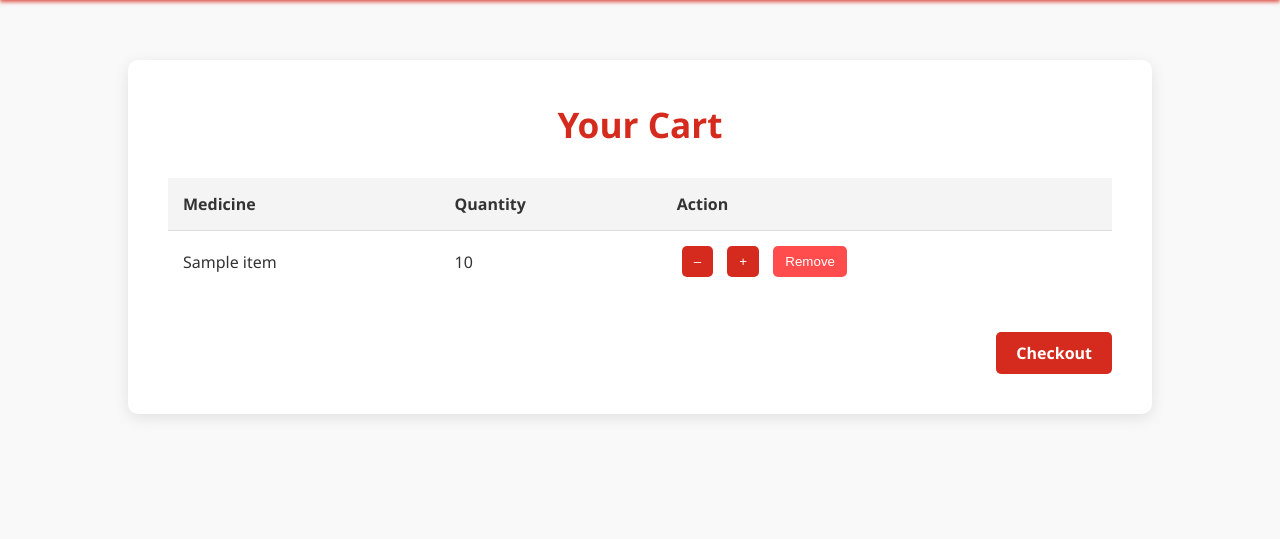
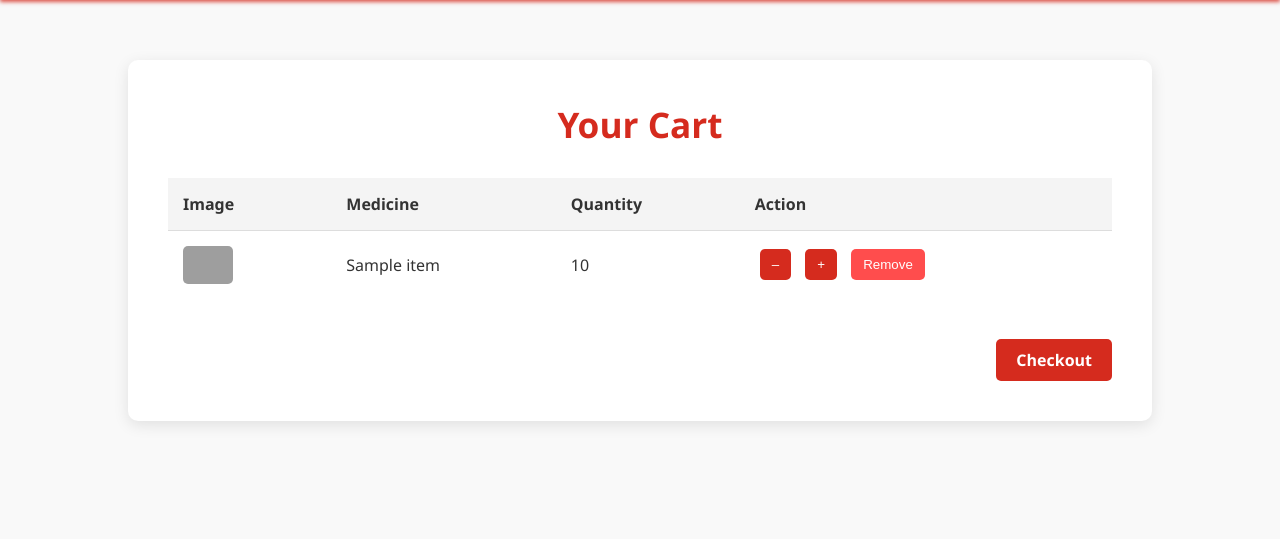
Before and after one commit to KQ29/Eli-Lilly-Project, a Django app: template myproject/myapp/templates/cart.html in a window 1280 px wide. Shown: the part 80-619 px from the top of the page. Run offline with Django 5.2, Linux system fonts and the light colour scheme; the template is opened without the code that fills it: most values are stand-ins (such as "Sample title", 1, 10 or a date in 2020); grey boxes are pictures that could not be loaded.

Commit message:
Adding image in the cart table

```diff
--- a/myproject/myapp/templates/cart.html
+++ b/myproject/myapp/templates/cart.html
@@ -142,6 +142,14 @@
       text-align: right;
       margin-top: 20px;
     }
+    /* Image in cart table */
+    .cart-item-img {
+      width: 50px;
+      height: auto;
+      border-radius: 5px;
+      margin-right: 10px;
+      vertical-align: middle;
+    }
   </style>
 </head>
 <body>
@@ -171,6 +179,7 @@
         <table class="cart-items">
           <thead>
             <tr>
+              <th>Image</th>
               <th>Medicine</th>
               <th>Quantity</th>
               <th>Action</th>
@@ -179,6 +188,14 @@
           <tbody>
             {% for item in cart_items %}
             <tr>
+              <td data-label="Picture">
+                {% if item.image_url %}
+                  <img src="{% static item.image_url %}" alt="{{ item.name }}" class="cart-item-img">
+                {% else %}
+                  <!-- Optionally, display a placeholder image -->
+                  <img src="{% static 'images/placeholder.png' %}" alt="No image" class="cart-item-img">
+                {% endif %}
+              </td>
               <td data-label="Medicine">{{ item.name }}</td>
               <td data-label="Quantity">{{ item.quantity }}</td>
               <td data-label="Action">
@@ -207,7 +224,7 @@
           <a href="#" class="checkout-btn">Checkout</a>
         </div>
         {% else %}
-          <p style="text-align: center; font-size: 1.2rem; color: black;">
+          <p style="text-align: center; font-size: 1.2rem; color: var(--primary-color);">
             Your cart is empty.
           </p>
         {% endif %}
```
